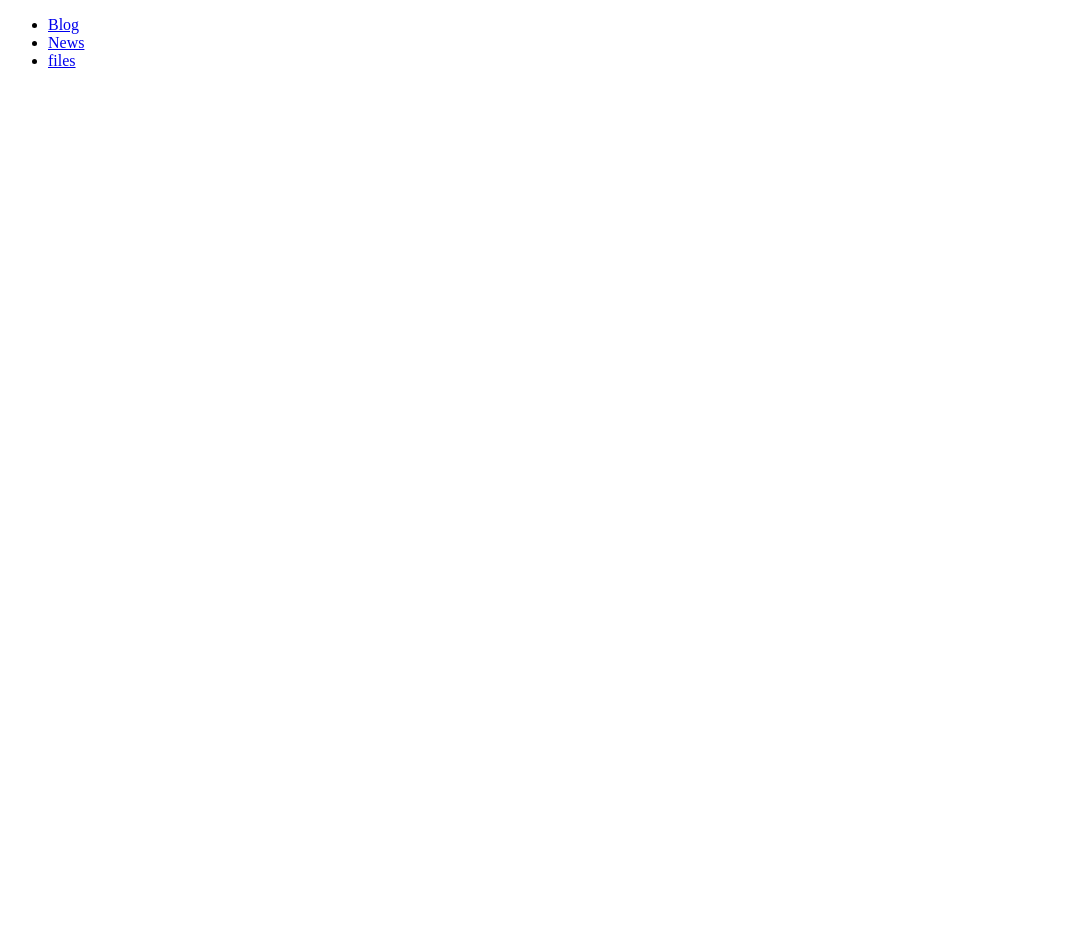
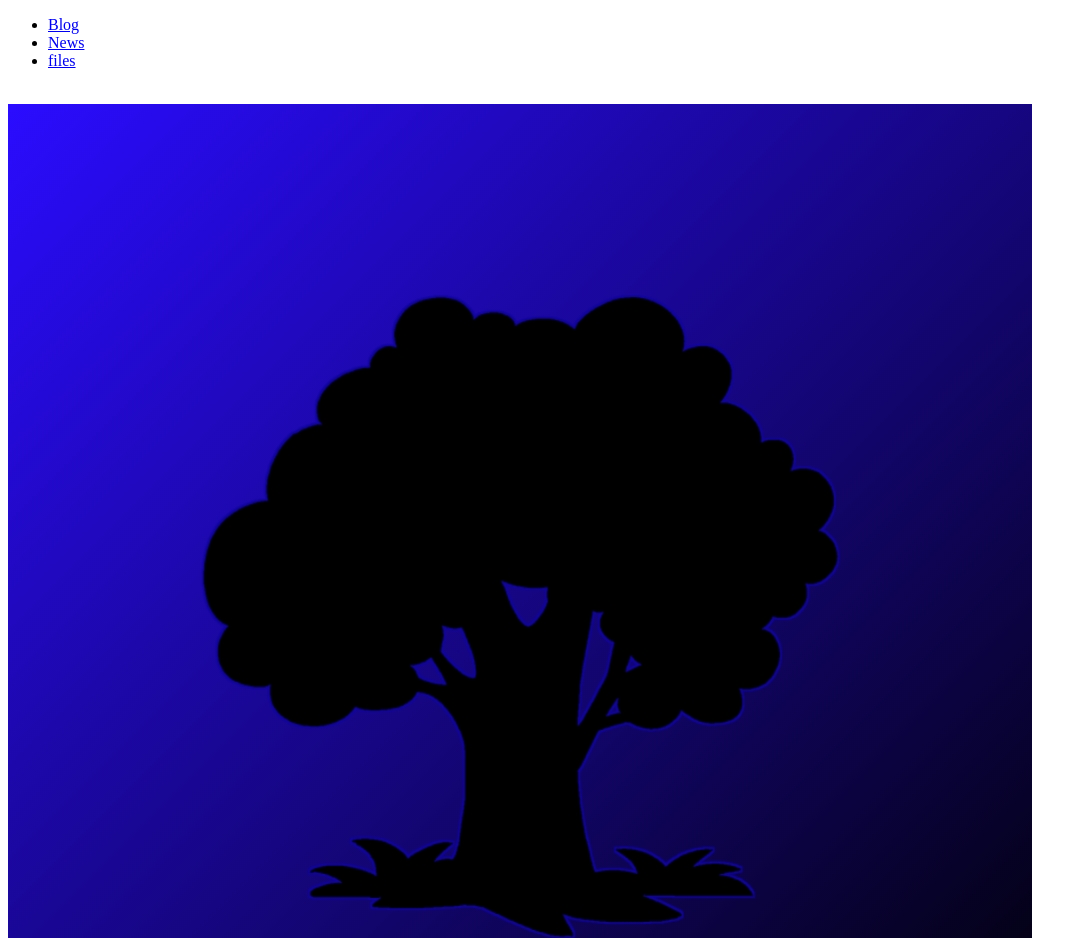
Before and after one commit to AVCorporationFunction/website-main, a plain HTML site: page Index.html in a window 1280 px wide. Shown: the top 938 px of the page, without its empty margins (0-1087 px from the left). Before the commit the page ends 800 px from the top, so only its background shows below. Drawn offline with Linux system fonts and the light colour scheme.

Commit message:
Update Index.html

```diff
--- a/Index.html
+++ b/Index.html
@@ -12,4 +12,6 @@
              </ul>
                </nav>
 <header>
-       <br></br>
+       <br>
+       <img src="https://github.com/AVCorporationFunction/website-main/blob/main/20220301_172840.jpg">
+       </br>
```
